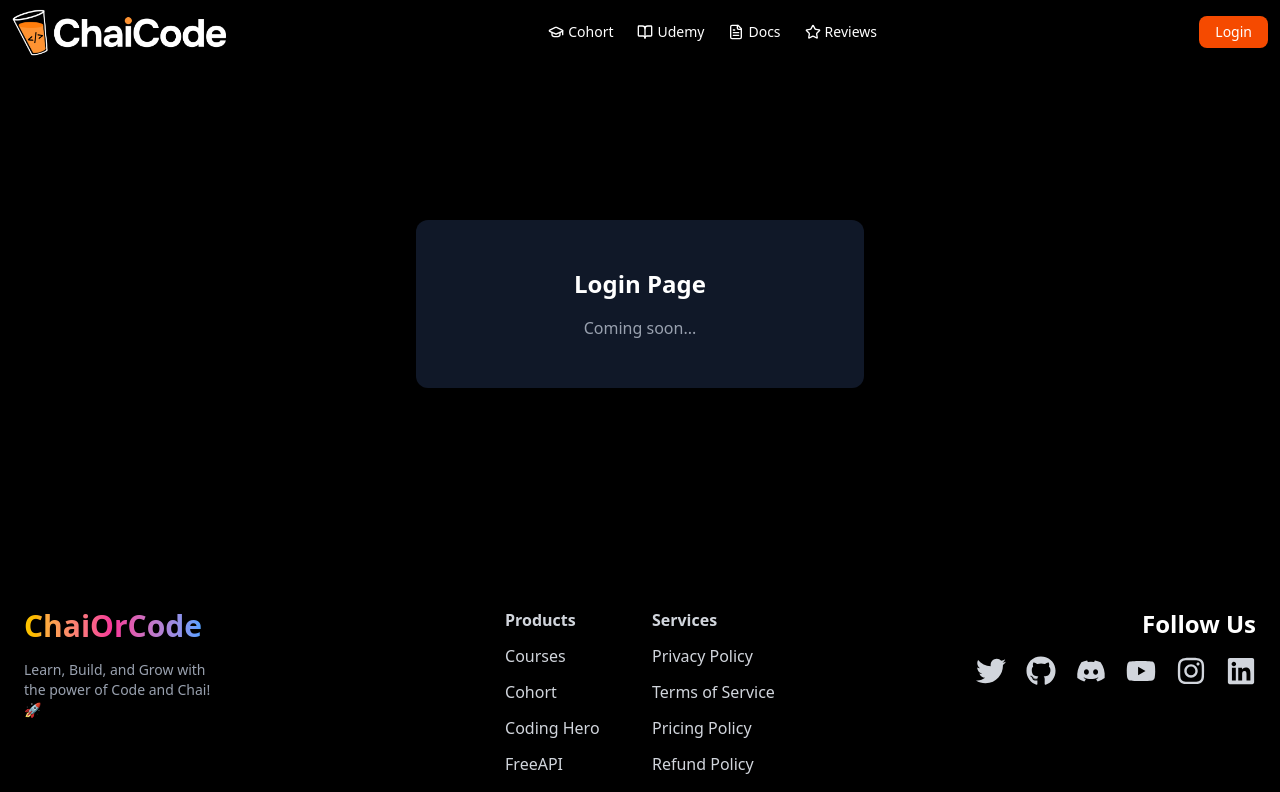
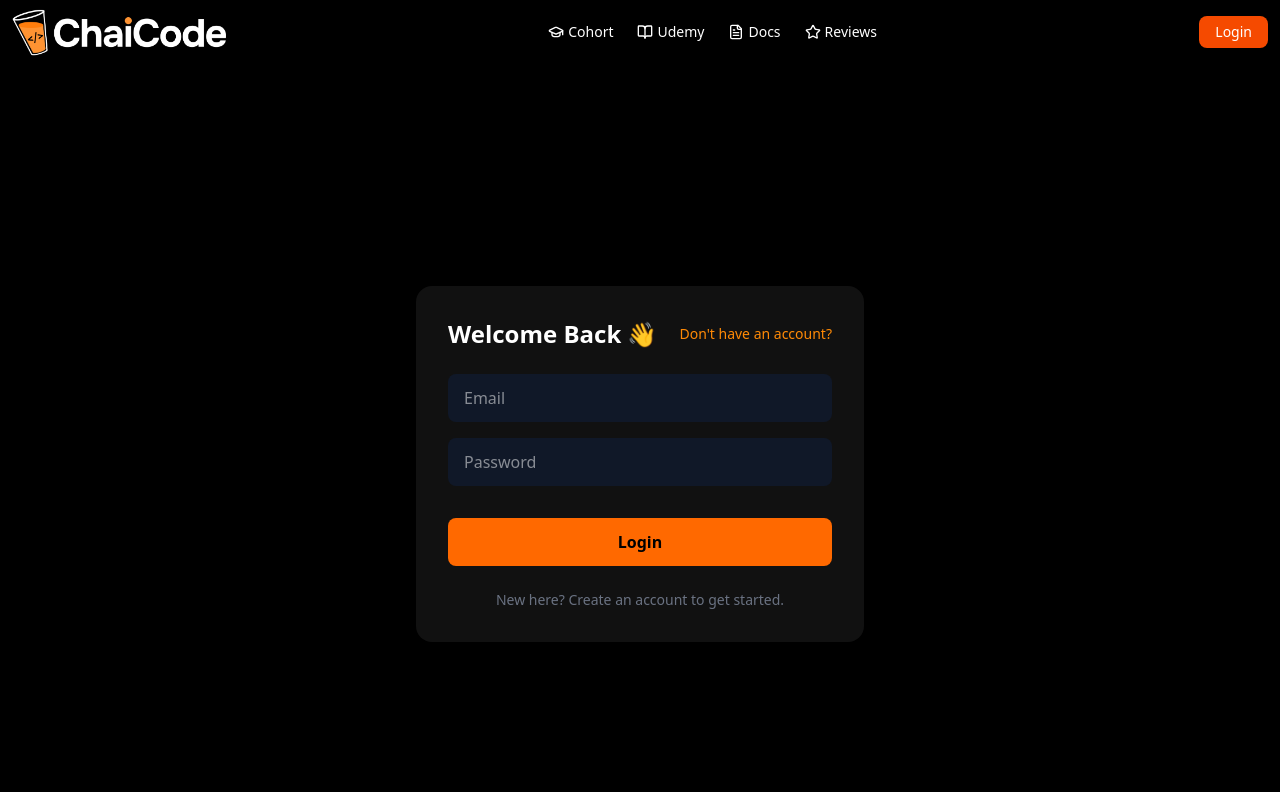
Before and after one commit to coder-prashant-raut/CHAICODE, a React (Vite) app: page /login in a window 1280 px wide. Shown: the top 792 px of the page. Built offline with nearby package versions, Linux system fonts and the light colour scheme.

Commit message:
added login page ui and link it to login btn and logo to homepage

```diff
--- a/package.json
+++ b/package.json
@@ -18,6 +18,7 @@
     "react": "^19.0.0",
     "react-dom": "^19.0.0",
     "react-feather": "^2.0.10",
+    "react-hot-toast": "^2.5.2",
     "react-icons": "^5.5.0",
     "react-intersection-observer": "^9.16.0",
     "react-router-dom": "^7.5.3",
--- a/src/components/navbar/Navbar.jsx
+++ b/src/components/navbar/Navbar.jsx
@@ -1,5 +1,6 @@
 import { useEffect, useState, useRef } from "react";
 import { Menu, X, GraduationCap, BookOpen, FileText, Star } from "lucide-react";
+import { Link } from 'react-router-dom';
 import chailogowhite from "../../assets/chaicode-white.png";
 import chailogoblack from "../../assets/chaicode-black.png";
 
@@ -61,9 +62,11 @@ export default function Navbar() {
       >
         <div className="max-w-7xl mx-auto flex justify-between items-center h-16 relative">
           {/* Logo */}
-          <div className="font-bold text-lg">
+         <Link to={"/"}>
+         <div className="font-bold text-lg">
             <img className="md:h-12 h-8" src={scrolled ? chailogoblack : chailogowhite} alt="" />
           </div>
+          </Link>
 
           {/* Desktop Links */}
           <div className="hidden md:flex gap-6 text-sm font-medium">
@@ -89,9 +92,12 @@ export default function Navbar() {
           </div>
 
           {/* Desktop Login */}
-          <button className="hidden md:block px-4 py-1.5 rounded-lg bg-orange-600 hover:bg-orange-700 text-white text-sm font-medium shadow-md transition-all duration-300">
-            Login
-          </button>
+
+<Link to="/login">
+  <button className="hidden md:block px-4 py-1.5 rounded-lg bg-orange-600 hover:bg-orange-700 text-white text-sm font-medium shadow-md transition-all duration-300">
+    Login
+  </button>
+</Link>
 
           {/* Hamburger */}
           <button
@@ -135,9 +141,16 @@ export default function Navbar() {
               );
             })}
 
+
+
+
+            <Link to="/login">
             <button className="w-full px-4 py-2 rounded-md bg-orange-600 text-white hover:bg-orange-700 transition">
               Login
             </button>
+</Link>
+
+
           </div>
         </div>
       </nav>
--- a/src/pages/LoginPage.jsx
+++ b/src/pages/LoginPage.jsx
@@ -1,10 +1,116 @@
+import { useState } from 'react';
+import { motion, AnimatePresence } from 'framer-motion';
+import toast, { Toaster } from 'react-hot-toast';
+
 export default function LoginPage() {
-    return (
-      <div className="min-h-[60vh] flex items-center justify-center text-center">
-        <div className="max-w-md w-full px-6 py-12 bg-gray-900 rounded-xl shadow-lg">
-          <h2 className="text-2xl font-bold mb-4">Login Page</h2>
-          <p className="text-gray-400">Coming soon...</p>
+  const [isLogin, setIsLogin] = useState(true);
+  const [formData, setFormData] = useState({
+    name: '',
+    email: '',
+    password: '',
+  });
+
+  const formVariants = {
+    initial: { opacity: 0, y: 30 },
+    animate: { opacity: 1, y: 0 },
+    exit: { opacity: 0, y: -20 },
+  };
+
+  const handleChange = (e) => {
+    setFormData((prev) => ({ ...prev, [e.target.name]: e.target.value }));
+  };
+
+  const handleSubmit = (e) => {
+    e.preventDefault();
+    const { name, email, password } = formData;
+
+    if (isLogin) {
+      if (!email || !password) {
+        return toast.error('Please fill in all fields!');
+      }
+      toast.success('Login successful! 🚀');
+    } else {
+      if (!name || !email || !password) {
+        return toast.error('Please fill in all fields!');
+      }
+      toast.success('Account created successfully! 🎉');
+    }
+
+    // Optionally reset
+    setFormData({ name: '', email: '', password: '' });
+  };
+
+  return (
+    <div className="min-h-screen flex items-center justify-center bg-black text-white px-4 py-10">
+      <Toaster position="top-center" />
+      <motion.div
+        layout
+        className="w-full max-w-md p-8 bg-[#111] rounded-2xl shadow-2xl relative overflow-hidden"
+      >
+        <div className="flex justify-between items-center mb-6">
+          <h2 className="text-2xl font-bold">
+            {isLogin ? 'Welcome Back 👋' : 'Create an Account'}
+          </h2>
+          <button
+            onClick={() => {
+              setIsLogin((prev) => !prev);
+              setFormData({ name: '', email: '', password: '' });
+            }}
+            className="text-sm text-orange-400 hover:underline transition"
+          >
+            {isLogin ? "Don't have an account?" : 'Already have one?'}
+          </button>
         </div>
-      </div>
-    );
-  }
+
+        <AnimatePresence mode="wait">
+          <motion.form
+            key={isLogin ? 'login' : 'signup'}
+            variants={formVariants}
+            initial="initial"
+            animate="animate"
+            exit="exit"
+            onSubmit={handleSubmit}
+            className="flex flex-col gap-4"
+          >
+            {!isLogin && (
+              <input
+                type="text"
+                name="name"
+                placeholder="Full Name"
+                value={formData.name}
+                onChange={handleChange}
+                className="bg-gray-900 px-4 py-3 rounded-lg focus:outline-none focus:ring-2 focus:ring-orange-500 transition"
+              />
+            )}
+            <input
+              type="email"
+              name="email"
+              placeholder="Email"
+              value={formData.email}
+              onChange={handleChange}
+              className="bg-gray-900 px-4 py-3 rounded-lg focus:outline-none focus:ring-2 focus:ring-orange-500 transition"
+            />
+            <input
+              type="password"
+              name="password"
+              placeholder="Password"
+              value={formData.password}
+              onChange={handleChange}
+              className="bg-gray-900 px-4 py-3 rounded-lg focus:outline-none focus:ring-2 focus:ring-orange-500 transition"
+            />
+            <button
+              type="submit"
+              className="mt-4 bg-orange-500 text-black font-bold py-3 rounded-lg hover:scale-105 transition-transform"
+            >
+              {isLogin ? 'Login' : 'Sign Up'}
+            </button>
+          </motion.form>
+        </AnimatePresence>
+
+        <div className="text-center text-gray-500 mt-6 text-sm">
+          {isLogin ? 'New here? Create an account to get started.' : 'Already registered? Log in instead.'}
+        </div>
+      </motion.div>
+    </div>
+  );
+}
```
Also changed, not shown: 1 other file (tests, documents, lock files or other folders).
